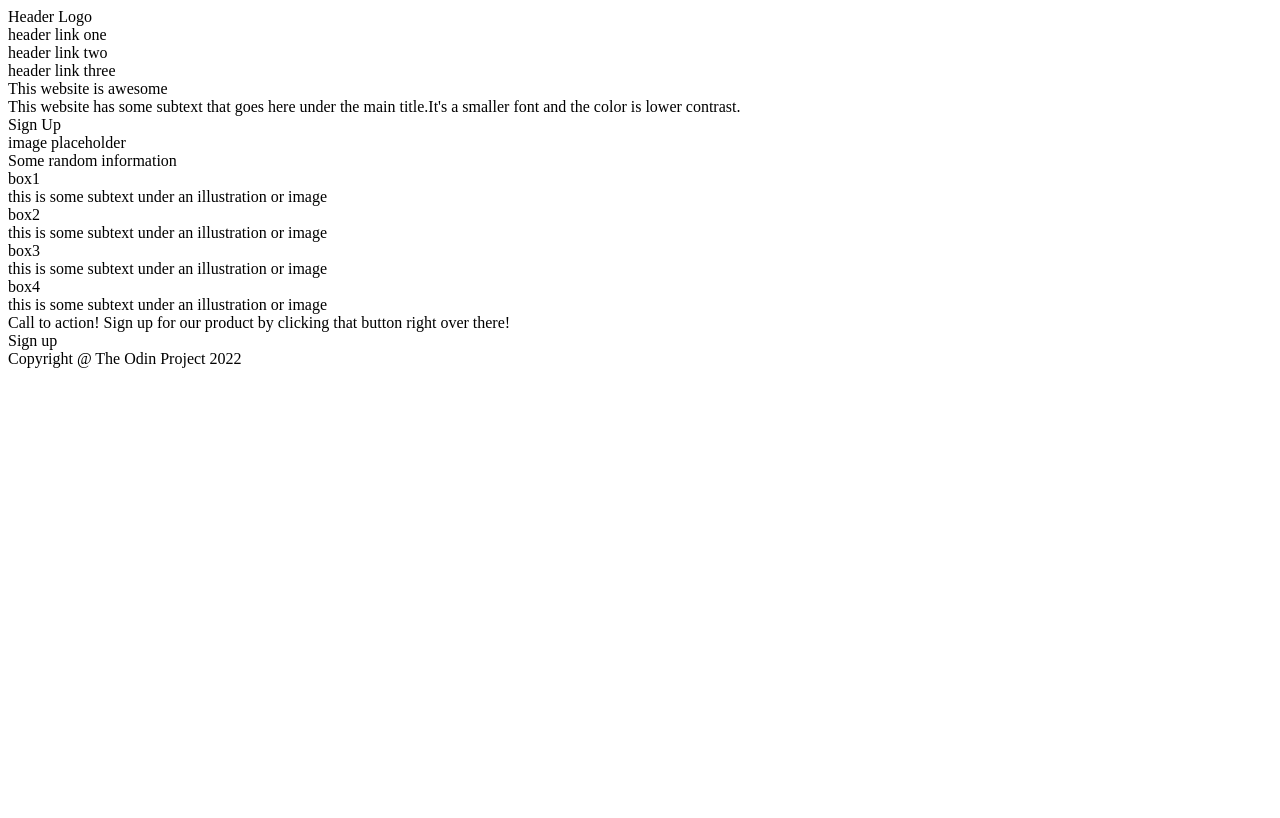
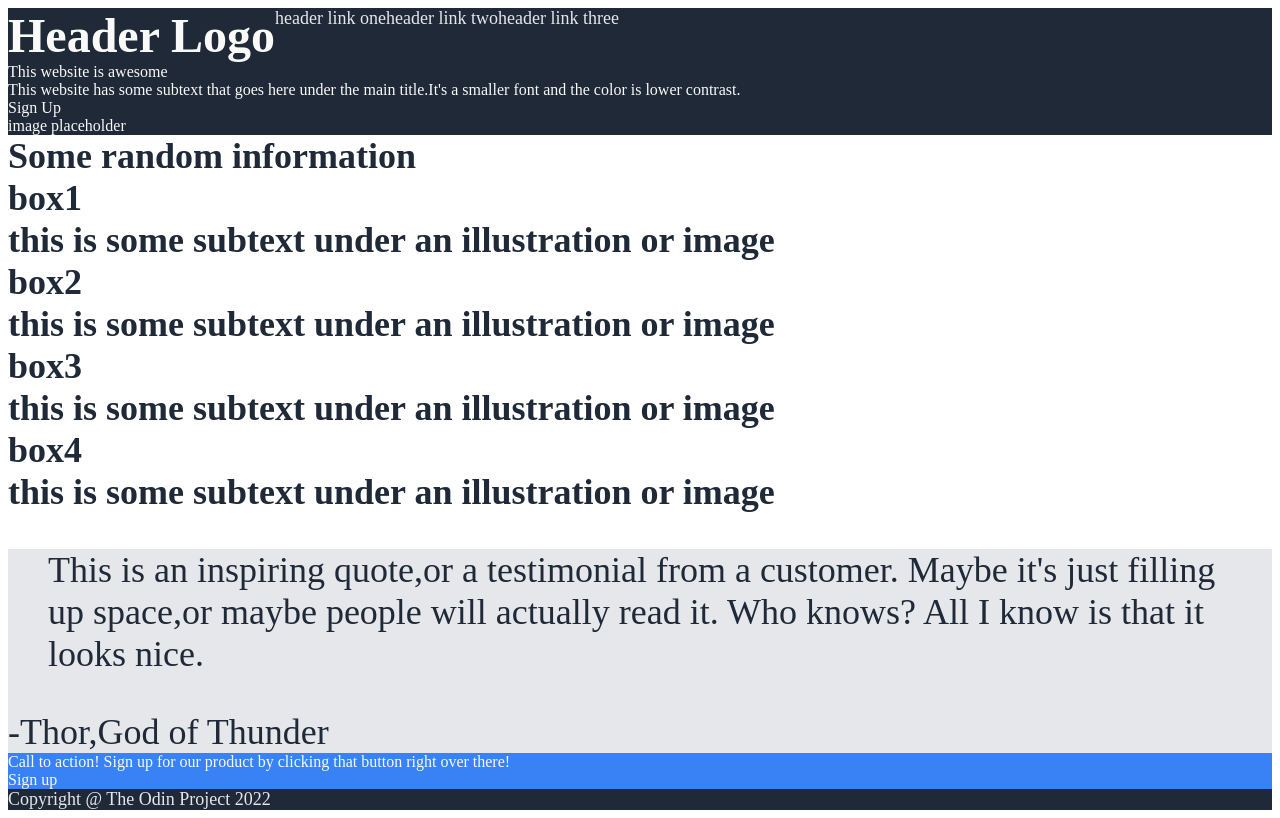
Before and after one commit to CondurachiCristian/Landing-Page, a plain HTML site: page index.html in a window 1280 px wide. Drawn offline with Linux system fonts and the light colour scheme.

Commit message:
edit html and css

```diff
--- a/index.html
+++ b/index.html
@@ -6,12 +6,13 @@
         <link rel="stylesheet" href="styles.css">
     </head>
     <body>
-        <div>
+        <div class="container">
             <div class="header">
                 <div id="top">
                     <div id="logo">
                         Header Logo
                     </div>
+                    <div id="link">
                         <div>
                             header link one
                         </div>
@@ -20,6 +21,7 @@
                         </div>
                         <div>
                             header link three
+                        </div>
                     </div>
                 </div>
                 <div id="title">
@@ -78,7 +80,8 @@
                     </div>
                 </div>
                 <div id="quote">
-
+                    <blockquote>This is an inspiring quote,or a testimonial from a customer. Maybe it's just filling up space,or maybe people will actually read it. Who knows? All I know is that it looks nice.</blockquote>
+                    -Thor,God of Thunder
                 </div>
             </div>
             <div class="sign">
--- a/styles.css
+++ b/styles.css
@@ -0,0 +1,40 @@
+.container {
+    display: flex;
+    flex-direction: column;
+    color: #F9FAF8;
+}
+.header {
+    background-color: #1F2937;
+    display: flex;
+    flex-direction: column;
+}
+.footer {
+    background-color: #1F2937;
+    font-size: 18px;
+    color: #E5E7EB;
+}
+#logo {
+    font-size: 48px;
+    font-weight: bolder;
+}
+#link {
+    font-size: 18px;
+    color: #E5E7EB;
+    display: flex;
+}
+.sign {
+    background-color: #3882F6;
+}
+#quote {
+    background-color: #E5E7EB;
+    font-size: 36px;
+    color: #1F2937;
+}
+#info {
+    font-weight: bolder;
+    font-size: 36px;
+    color: #1F2937;
+}
+#top {
+    display: flex;
+}
```
Lines whose indentation alone changed are shown as unchanged.
